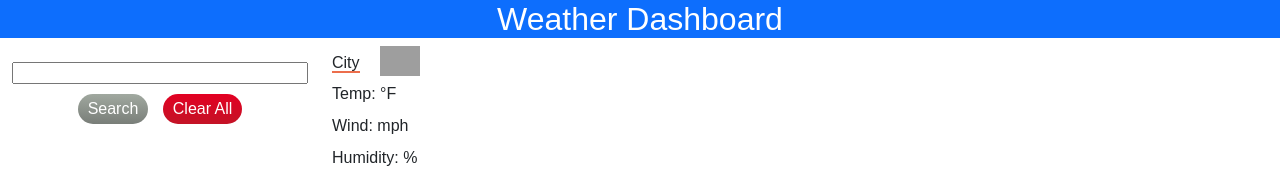
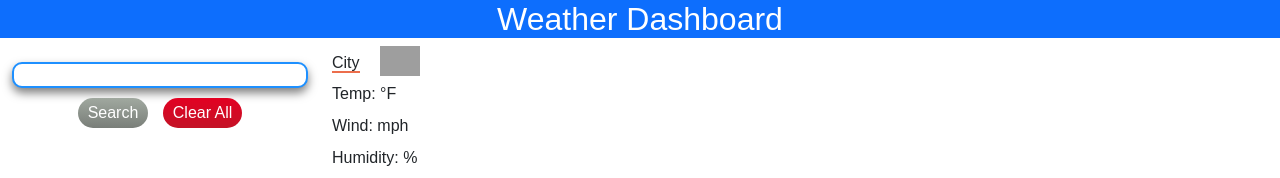
Before and after one commit to woestyn101/myweather_app, a plain HTML site: page index.html in a window 1280 px wide. Shown: the top 178 px of the page. Drawn offline with nearby package versions, Linux system fonts and the light colour scheme; grey boxes are pictures that could not be loaded.

Commit message:
input field styled

```diff
--- a/assets/css/style.css
+++ b/assets/css/style.css
@@ -27,9 +27,18 @@
     text-align: center;
 }
 
+
+
+
 #searchCity {
     width: 100%;
     margin-bottom: 10px;
+    box-shadow: 0px 5px 10px 0px rgba(0, 0, 0, 0.5);
+    border: 2px solid dodgerblue;
+    font-size: 1.2rem;
+    border-radius: 10px;
+    padding-left:10px;
+    padding-right:10px;
 }
 
 .search-col {
@@ -67,6 +76,10 @@ li{
 
 .searchBox {
     text-align: center;
+}
+
+#searchBtn {
+    margin-bottom: 10px;
 }
 
 /* CSS */
```
